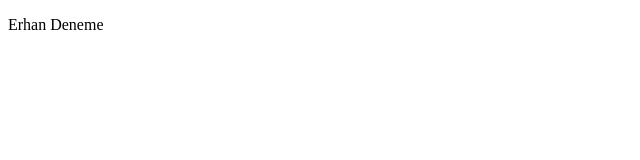
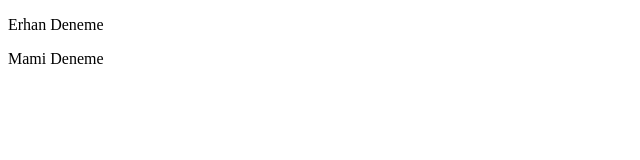
Before and after one commit to ErhanSariyildiz/asd, a plain HTML site: page index.html in a window 1280 px wide. Shown: the full height of the page, 0-640 px from the left. Drawn offline with Linux system fonts and the light colour scheme.

Commit message:
Mami_ilk

```diff
--- a/index.html
+++ b/index.html
@@ -7,5 +7,6 @@
 </head>
 <body>
     <p>Erhan Deneme</p>
+    <p>Mami Deneme</p>
 </body>
 </html>
```
